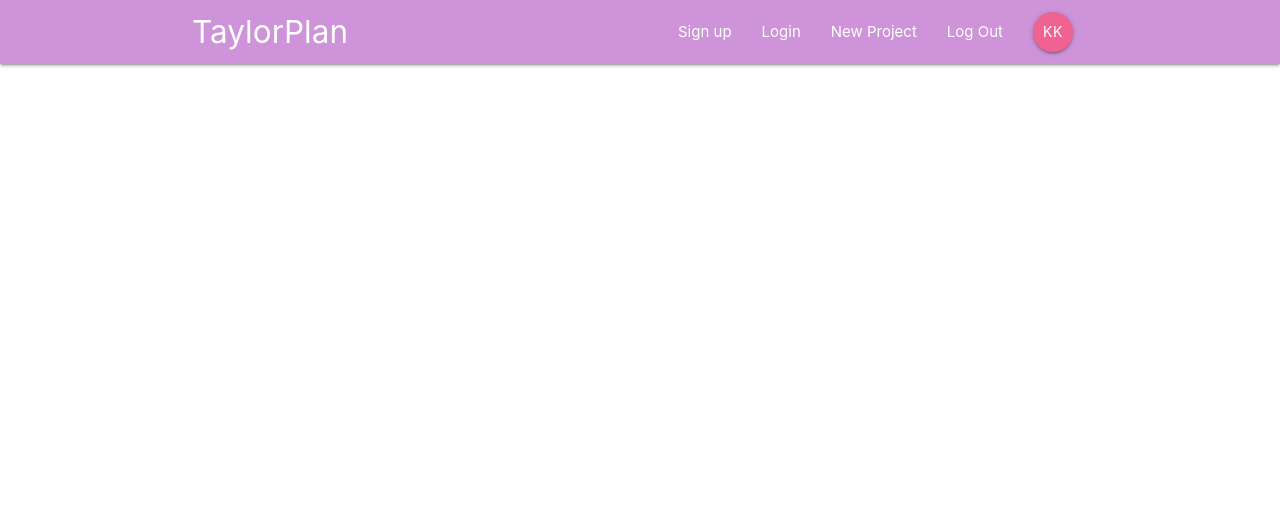
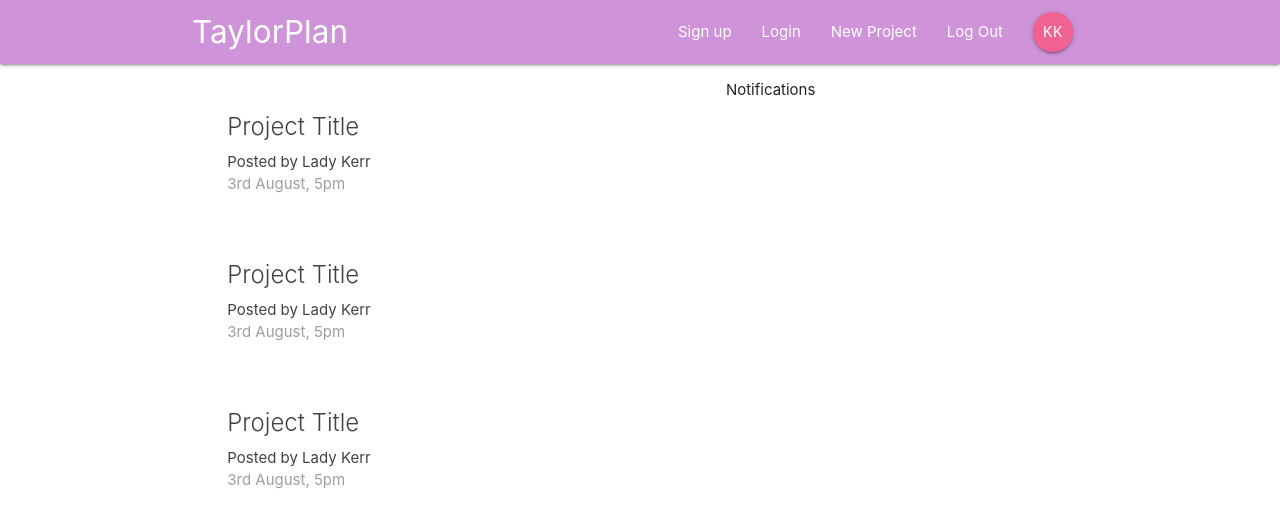
Before and after one commit to LadyKerr/React-Redux-Firebase-App, a React (Create React App) app in the folder planner/: page / in a window 1280 px wide. Shown: the top 526 px of the page. Built offline with nearby package versions, Linux system fonts and the light colour scheme.

Commit message:
project list setup

```diff
--- a/planner/src/App.js
+++ b/planner/src/App.js
@@ -1,6 +1,7 @@
 import React from "react";
 import { BrowserRouter, Switch, Route } from "react-router-dom";
 import NavBar from "./components/layout/Navbar";
+import Dashboard from "./components/dashboard/Dashboard";
 
 class App extends React.Component {
   render() {
@@ -8,6 +9,9 @@
       <BrowserRouter>
         <div className="App">
           <NavBar />
+          <Switch>
+            <Route path="/" component={Dashboard} />
+          </Switch>
         </div>
       </BrowserRouter>
     );
--- a/planner/src/components/dashboard/Dashboard.js
+++ b/planner/src/components/dashboard/Dashboard.js
@@ -0,0 +1,22 @@
+import React from "react";
+import ProjectList from "../projects/ProjectList";
+import Notifications from "./Notifications";
+
+class Dashboard extends React.Component {
+  render() {
+    return (
+      <div className="dashboard container">
+        <div className="row">
+          <div className="col s12 m6">
+            <ProjectList />
+          </div>
+          <div className="col s12 m5 offset-m1">
+            <Notifications />
+          </div>
+        </div>
+      </div>
+    );
+  }
+}
+
+export default Dashboard;
--- a/planner/src/components/dashboard/Notifications.js
+++ b/planner/src/components/dashboard/Notifications.js
@@ -0,0 +1,11 @@
+import React from "react";
+
+const Notifications = () => {
+  return (
+    <div>
+      <p>Notifications</p>
+    </div>
+  )
+}
+
+export default Notifications;
--- a/planner/src/components/projects/ProjectList.js
+++ b/planner/src/components/projects/ProjectList.js
@@ -0,0 +1,33 @@
+import React from "react";
+
+const ProjectList = () => {
+  return (
+    <div className="project-list section">
+      <div className="card z-depth-0 project-summary">
+        <div className="card-content grey-text text-darken-3">
+          <span className="card-title">Project Title</span>
+          <p>Posted by Lady Kerr</p>
+          <p className="grey-text">3rd August, 5pm</p>
+        </div>
+      </div>
+
+      <div className="card z-depth-0 project-summary">
+        <div className="card-content grey-text text-darken-3">
+          <span className="card-title">Project Title</span>
+          <p>Posted by Lady Kerr</p>
+          <p className="grey-text">3rd August, 5pm</p>
+        </div>
+      </div>
+
+      <div className="card z-depth-0 project-summary">
+        <div className="card-content grey-text text-darken-3">
+          <span className="card-title">Project Title</span>
+          <p>Posted by Lady Kerr</p>
+          <p className="grey-text">3rd August, 5pm</p>
+        </div>
+      </div>
+    </div>
+  );
+};
+
+export default ProjectList;
```
